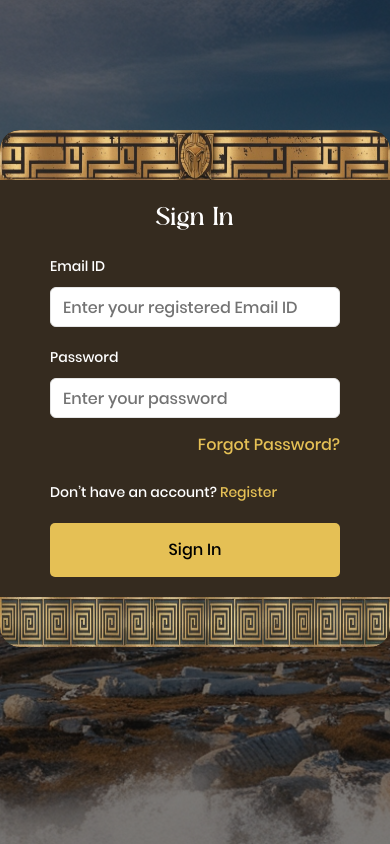
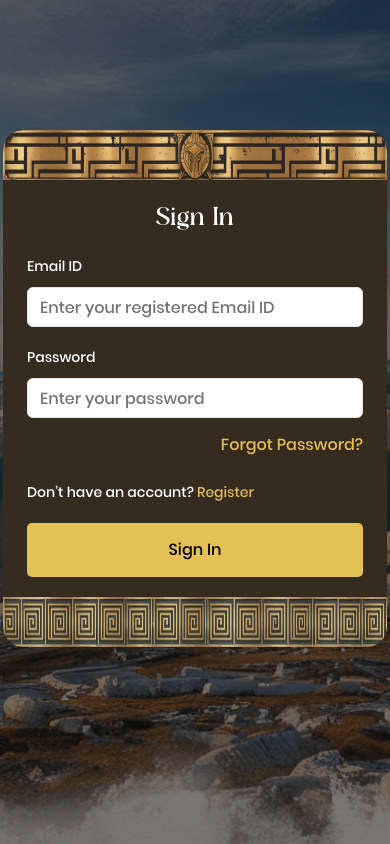
Before and after one commit to TharunKumarrA/Pragati_Frontend_2025, a Next.js app: page /login in a window 390 px wide. Built offline with nearby package versions, Linux system fonts and the light colour scheme.

Commit message:
Fixed responsiveness for mobile view

```diff
--- a/src/app/login/page.js
+++ b/src/app/login/page.js
@@ -70,7 +70,8 @@ const Page = () => {
         className="bg-cover bg-center h-screen flex items-center justify-center relative bg-black bg-opacity-50 bg-blend-darken"
         style={{ backgroundImage: "url('/Images/backgrounds/mount_olympus_view.webp')" }}
       >
-        <div className={styles.loginBox}>
+        {/* Updated box with smaller size for mobile */}
+        <div className={`${styles.loginBox}`}>
           <h2 className="text-[24px] text-center mt-[30px] mb-[20px] [font-family:var(--font-chicavenue)]">Sign In</h2>
           <form onSubmit={handleSubmit} className="[font-family:var(--font-poppins)]">
             <label htmlFor="email" className={styles.label}>
--- a/src/app/login/styles/login.module.css
+++ b/src/app/login/styles/login.module.css
@@ -11,8 +11,22 @@
   color: white;
   position: relative;
   overflow: hidden;
+
+}
+@media (max-width: 640px) {
+  .loginBox {
+    width: 24rem; /* sm:w-96 equivalent */
+    padding-left: 1.5rem; /* sm:px-6 equivalent */
+    padding-right: 1.5rem;
+  }
 }
 
+/* For large screens (min-width: 1024px) */
+@media (min-width: 1024px) {
+  .loginBox {
+    width: 32%; /* lg:w-[35%] equivalent */
+  }
+}
 .loginBox::before {
   content: '';
   position: absolute;
```
